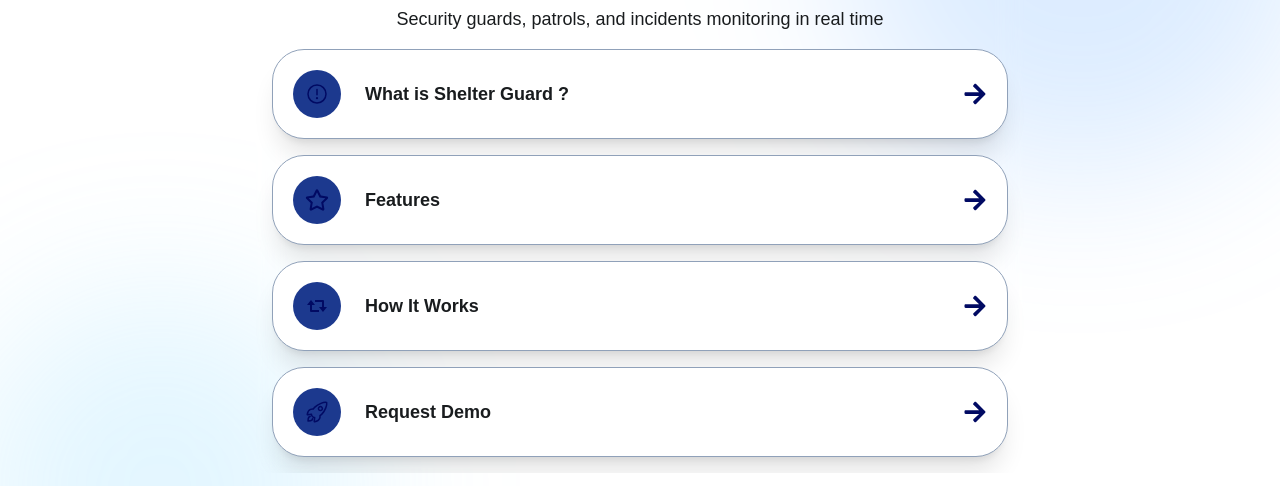
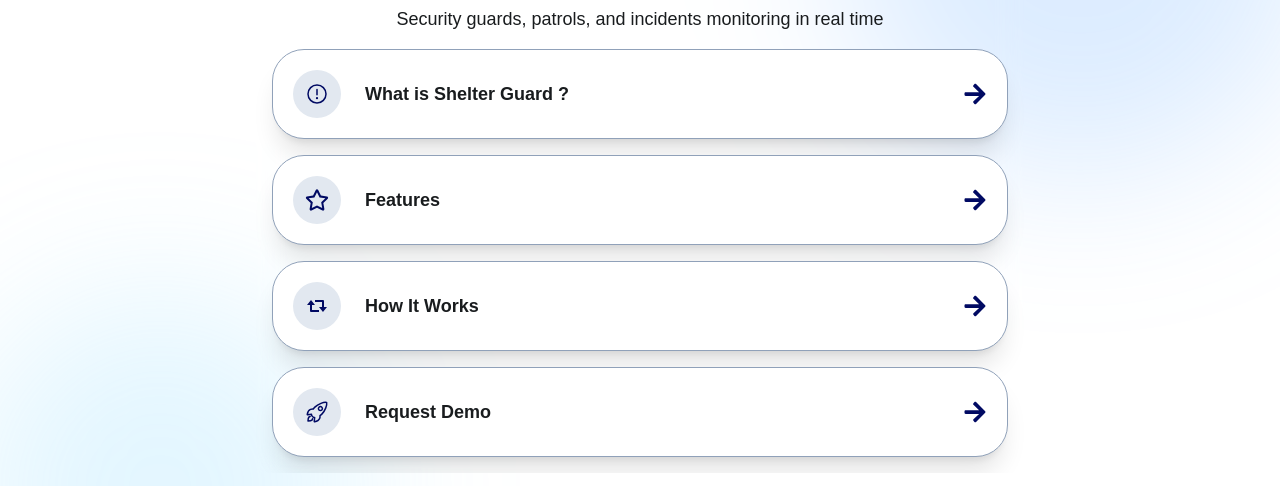
Before and after one commit to Bagusdpa4/guard, a React (Vite) app: page /menu in a window 1280 px wide. Shown: the part 265-751 px from the top of the page. Built offline with nearby package versions, Linux system fonts and the light colour scheme.

Commit message:
Fixing Content

```diff
--- a/src/pages/templates/Menu.jsx
+++ b/src/pages/templates/Menu.jsx
@@ -14,25 +14,25 @@
     {
       title: "What is Shelter Guard ?",
       icon: <PiWarningCircle />,
-      bgIcon: "bg-blue-900",
+      bgIcon: "bg-slate-200",
       path: "/what-is",
     },
     {
       title: "Features",
       icon: <FaRegStar />,
-      bgIcon: "bg-blue-900",
+      bgIcon: "bg-slate-200",
       path: "/all-features",
     },
     {
       title: "How It Works",
       icon: <BiRepost />,
-      bgIcon: "bg-blue-900",
+      bgIcon: "bg-slate-200",
       path: "/how-it-works",
     },
     {
       title: "Request Demo",
       icon: <IoRocketOutline />,
-      bgIcon: "bg-blue-900",
+      bgIcon: "bg-slate-200",
       path: "/req-demo",
     },
   ];
```
